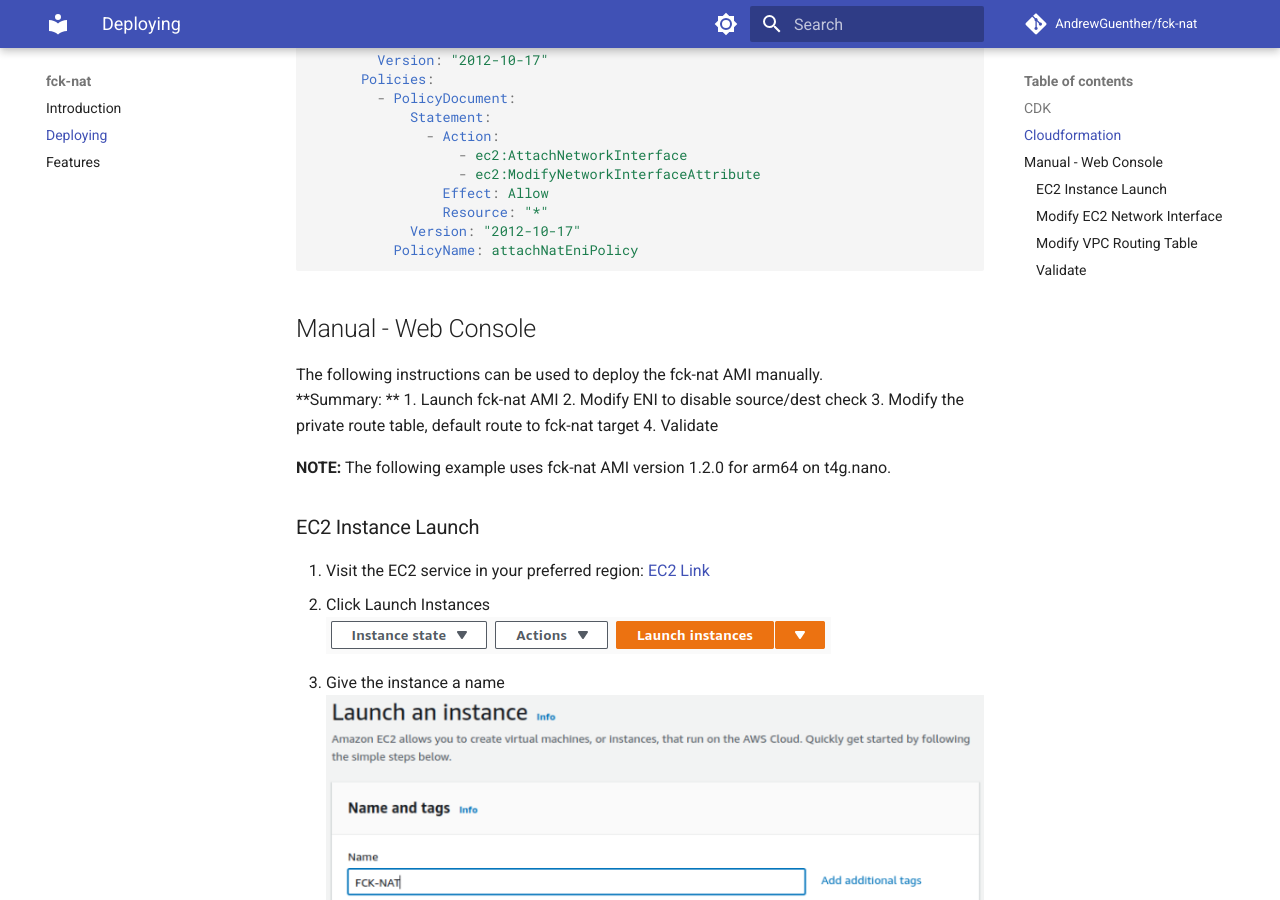
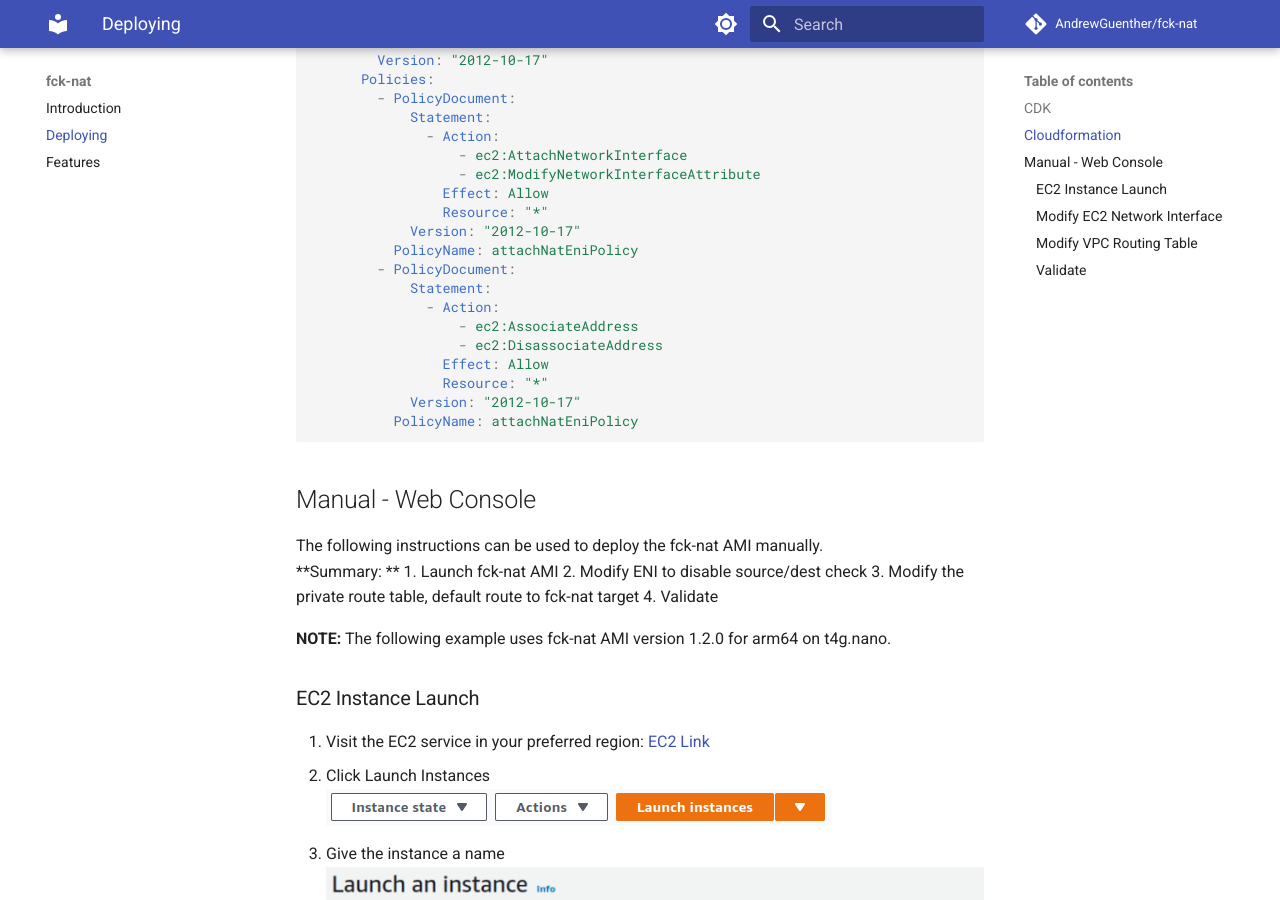
Before and after one commit to AndrewGuenther/fck-nat, an MkDocs documentation site: the page built from docs/deploying.md, in a window 1280 px wide and 900 px high, scrolled down 3544 px. Built offline with MkDocs 1.6.1 and Material for MkDocs 9.7.7, drawn with Linux system fonts in a browser that asks for light colours; comment, search, counter and statistics services are not loaded.

````diff
--- a/docs/deploying.md
+++ b/docs/deploying.md
@@ -166,6 +166,15 @@ Resources:
                 Resource: "*"
             Version: "2012-10-17"
           PolicyName: attachNatEniPolicy
+        - PolicyDocument:
+            Statement:
+              - Action:
+                  - ec2:AssociateAddress
+                  - ec2:DisassociateAddress
+                Effect: Allow
+                Resource: "*"
+            Version: "2012-10-17"
+          PolicyName: attachNatEniPolicy
 ```
 
 ## Manual - Web Console
````
Also changed, not shown: docs/features.md (+4 -2 lines), 1 other file.
